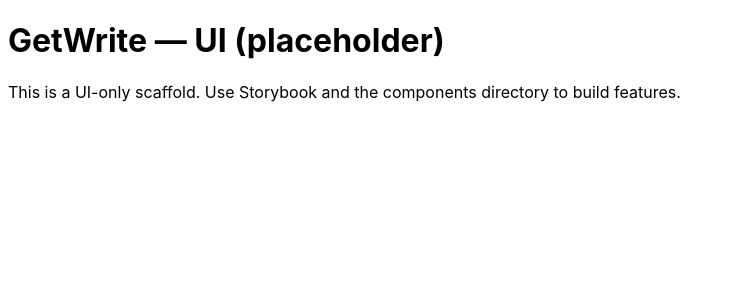
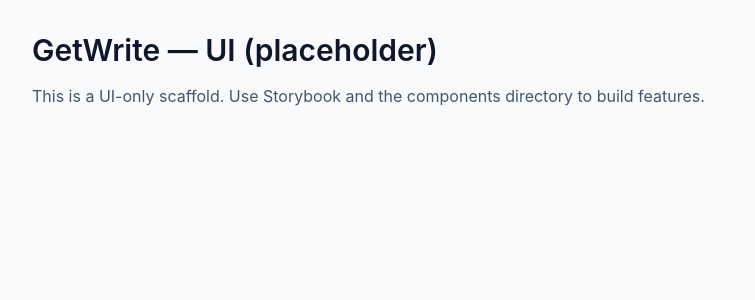
Before and after one commit to paradoxinversion/getwrite, a Next.js app in the folder frontend/: page / in a window 1280 px wide. Shown: the top 300 px of the page, without its empty margins (0-755 px from the left). Built offline with nearby package versions, Linux system fonts and the light colour scheme.

Commit message:
feat(frontend): add Tailwind config, PostCSS and dev deps (T002)

```diff
--- a/frontend/app/globals.css
+++ b/frontend/app/globals.css
@@ -1,6 +1,4 @@
-@tailwind base;
-@tailwind components;
-@tailwind utilities;
+@import "tailwindcss";
 
 html,
 body,
@@ -20,3 +18,5 @@ body {
         "Helvetica Neue",
         Arial;
 }
+
+/* Tailwind base layer is used; tokens and custom utilities will be added to `styles/` when T007 runs */
--- a/frontend/package.json
+++ b/frontend/package.json
@@ -17,8 +17,12 @@
         "react-dom": "19.2.4"
     },
     "devDependencies": {
+        "@tailwindcss/postcss": "^4.1.18",
         "@types/node": "25.2.3",
         "@types/react": "19.2.14",
+        "autoprefixer": "10.4.14",
+        "postcss": "8.5.6",
+        "tailwindcss": "4.1.0",
         "typescript": "5.9.3",
         "vitest": "4.0.18"
     },
--- /dev/null
+++ b/frontend/postcss.config.mjs
@@ -0,0 +1,7 @@
+const config = {
+    plugins: {
+        "@tailwindcss/postcss": {},
+    },
+};
+
+export default config;
--- /dev/null
+++ b/frontend/tailwind.config.cjs
@@ -0,0 +1,12 @@
+/** @type {import('tailwindcss').Config} */
+module.exports = {
+    content: [
+        "./app/**/*.{js,ts,jsx,tsx}",
+        "./components/**/*.{js,ts,jsx,tsx}",
+        "../specs/**/stories/**/*.{js,ts,jsx,tsx,mdx}",
+    ],
+    theme: {
+        extend: {},
+    },
+    plugins: [],
+};
```
Also changed, not shown: 1 other file (tests, documents, lock files or other folders).
